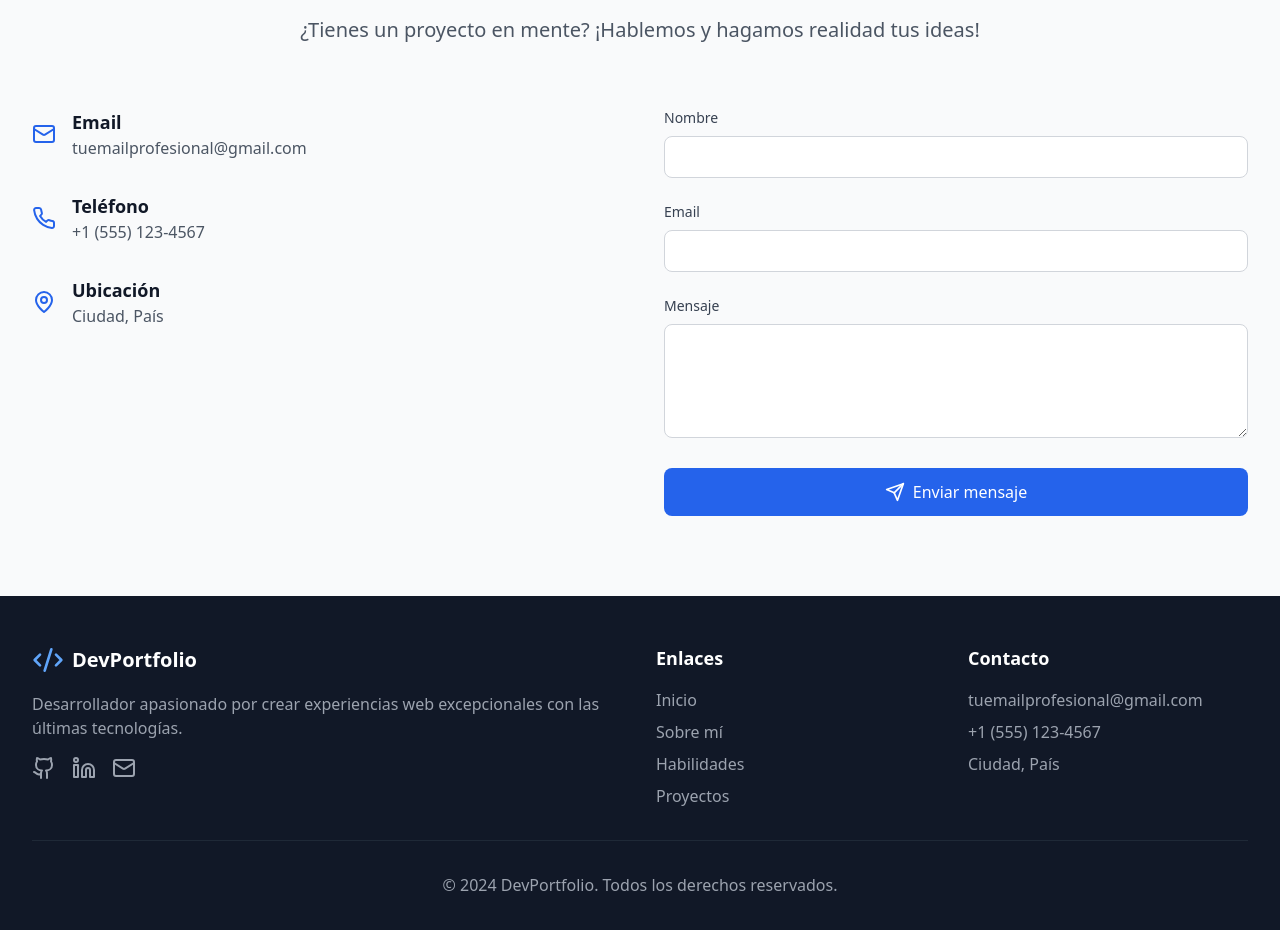
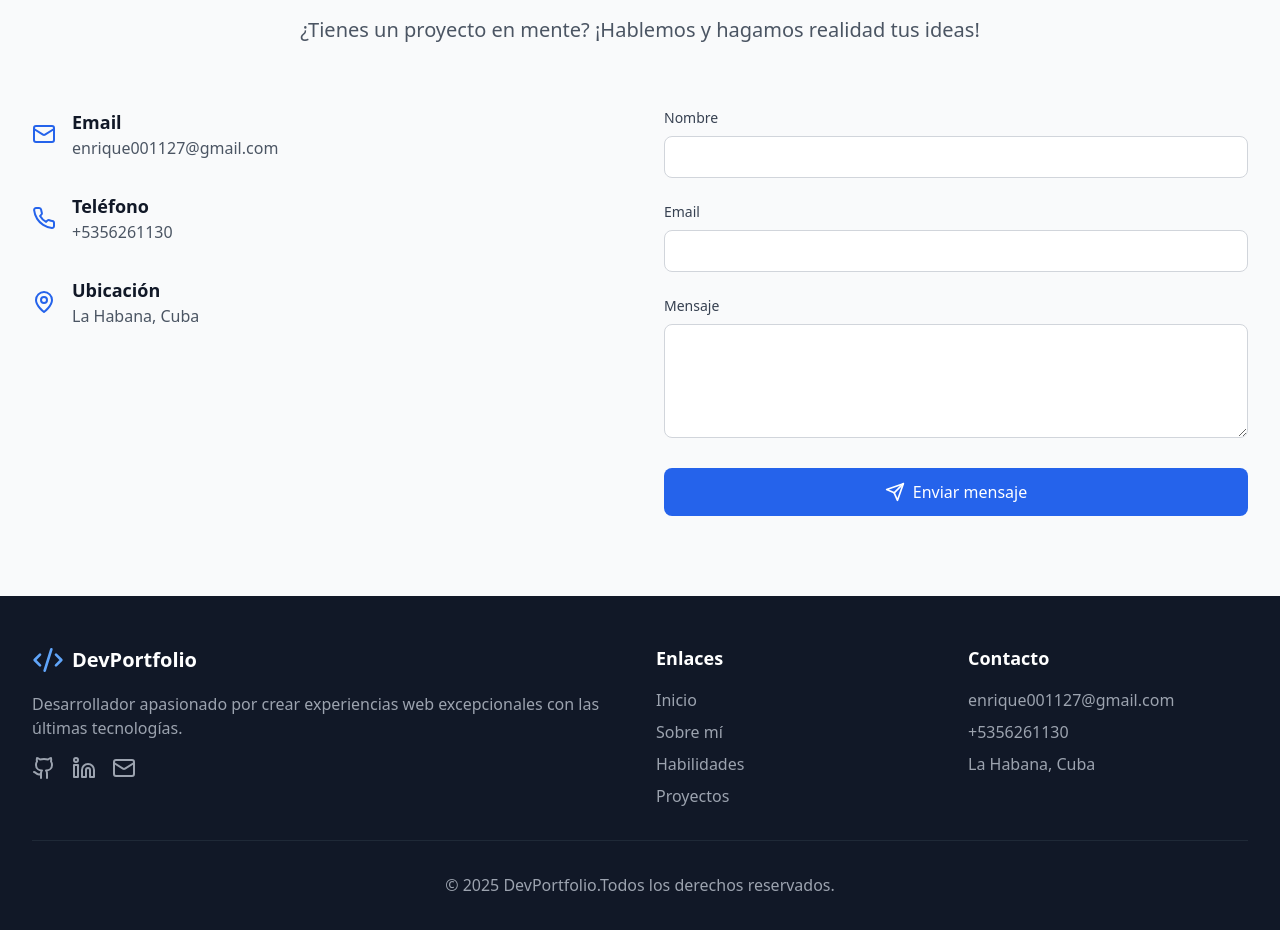
Before and after one commit to Enrique001127/portafolio, a React (Vite) app: page / in a window 1280 px wide. Shown: the part 3780-4710 px from the top of the page. Built offline with nearby package versions, Linux system fonts and the light colour scheme.

Commit message:
arreglos

```diff
--- a/src/components/Contact.tsx
+++ b/src/components/Contact.tsx
@@ -43,21 +43,21 @@ const Contact = () => {
               <Mail className="h-6 w-6 text-blue-600" />
               <div>
                 <h3 className="text-lg font-semibold text-gray-900 dark:text-white">{t('contact.email')}</h3>
-                <p className="text-gray-600 dark:text-gray-300">tuemailprofesional@gmail.com</p>
+                <p className="text-gray-600 dark:text-gray-300">enrique001127@gmail.com</p>
               </div>
             </div>
             <div className="flex items-center space-x-4">
               <Phone className="h-6 w-6 text-blue-600" />
               <div>
                 <h3 className="text-lg font-semibold text-gray-900 dark:text-white">{t('contact.phone')}</h3>
-                <p className="text-gray-600 dark:text-gray-300">+1 (555) 123-4567</p>
+                <p className="text-gray-600 dark:text-gray-300">+5356261130</p>
               </div>
             </div>
             <div className="flex items-center space-x-4">
               <MapPin className="h-6 w-6 text-blue-600" />
               <div>
                 <h3 className="text-lg font-semibold text-gray-900 dark:text-white">{t('contact.location')}</h3>
-                <p className="text-gray-600 dark:text-gray-300">Ciudad, País</p>
+                <p className="text-gray-600 dark:text-gray-300">La Habana, Cuba</p>
               </div>
             </div>
           </div>
--- a/src/components/Footer.tsx
+++ b/src/components/Footer.tsx
@@ -18,13 +18,13 @@ const Footer = () => {
               {t('footer.description')}
             </p>
             <div className="flex space-x-4">
-              <a href="#" className="text-gray-400 hover:text-blue-400 transition-colors">
+              <a href="https://github.com/Enrique001127/portafolio" className="text-gray-400 hover:text-blue-400 transition-colors">
                 <Github className="h-6 w-6" />
               </a>
-              <a href="#" className="text-gray-400 hover:text-blue-400 transition-colors">
+              <a href="www.linkedin.com/in/enrique-martín-martínez-434441363" className="text-gray-400 hover:text-blue-400 transition-colors">
                 <Linkedin className="h-6 w-6" />
               </a>
-              <a href="#" className="text-gray-400 hover:text-blue-400 transition-colors">
+              <a href="enrique001127@gmail.com" className="text-gray-400 hover:text-blue-400 transition-colors">
                 <Mail className="h-6 w-6" />
               </a>
             </div>
@@ -43,15 +43,15 @@ const Footer = () => {
           <div>
             <h3 className="text-lg font-semibold mb-4">{t('contact.title')}</h3>
             <ul className="space-y-2 text-gray-400">
-              <li>tuemailprofesional@gmail.com</li>
-              <li>+1 (555) 123-4567</li>
-              <li>Ciudad, País</li>
+              <li>enrique001127@gmail.com</li>
+              <li>+5356261130</li>
+              <li>La Habana, Cuba</li>
             </ul>
           </div>
         </div>
 
         <div className="border-t border-gray-800 mt-8 pt-8 text-center text-gray-400">
-          <p>&copy; 2024 DevPortfolio. {t('footer.rights')}</p>
+          <p>&copy; 2025 DevPortfolio.{t('footer.rights')}</p>
         </div>
       </div>
     </footer>
```
Also changed, not shown: 1 other file (tests, documents, lock files or other folders).
